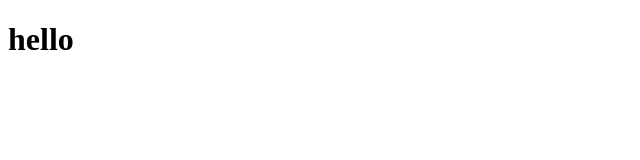
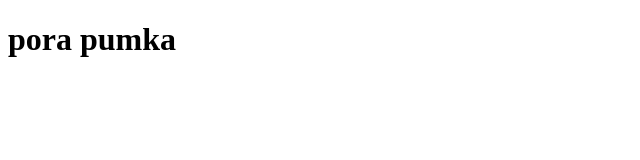
Before and after one commit to SUROJAKHIL/myportfolio, a plain HTML site: page index.html in a window 1280 px wide. Shown: the whole page, without its empty margins (0-640 px from the left). Drawn offline with Linux system fonts and the light colour scheme.

Commit message:
Update index.html

```diff
--- a/index.html
+++ b/index.html
@@ -7,6 +7,6 @@
     <title>Document</title>
 </head>
 <body>
-    <h1>hello</h1>
+    <h1>pora pumka</h1>
 </body>
 </html>
```
